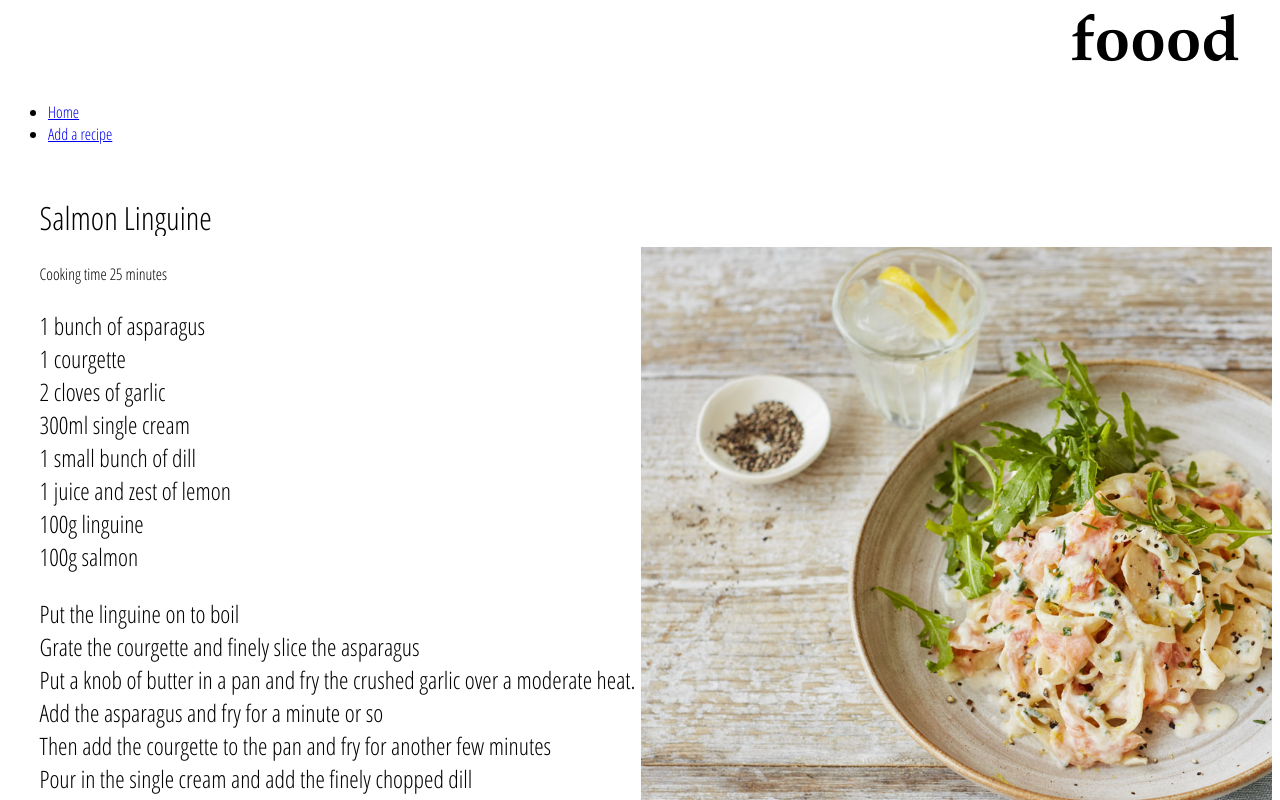
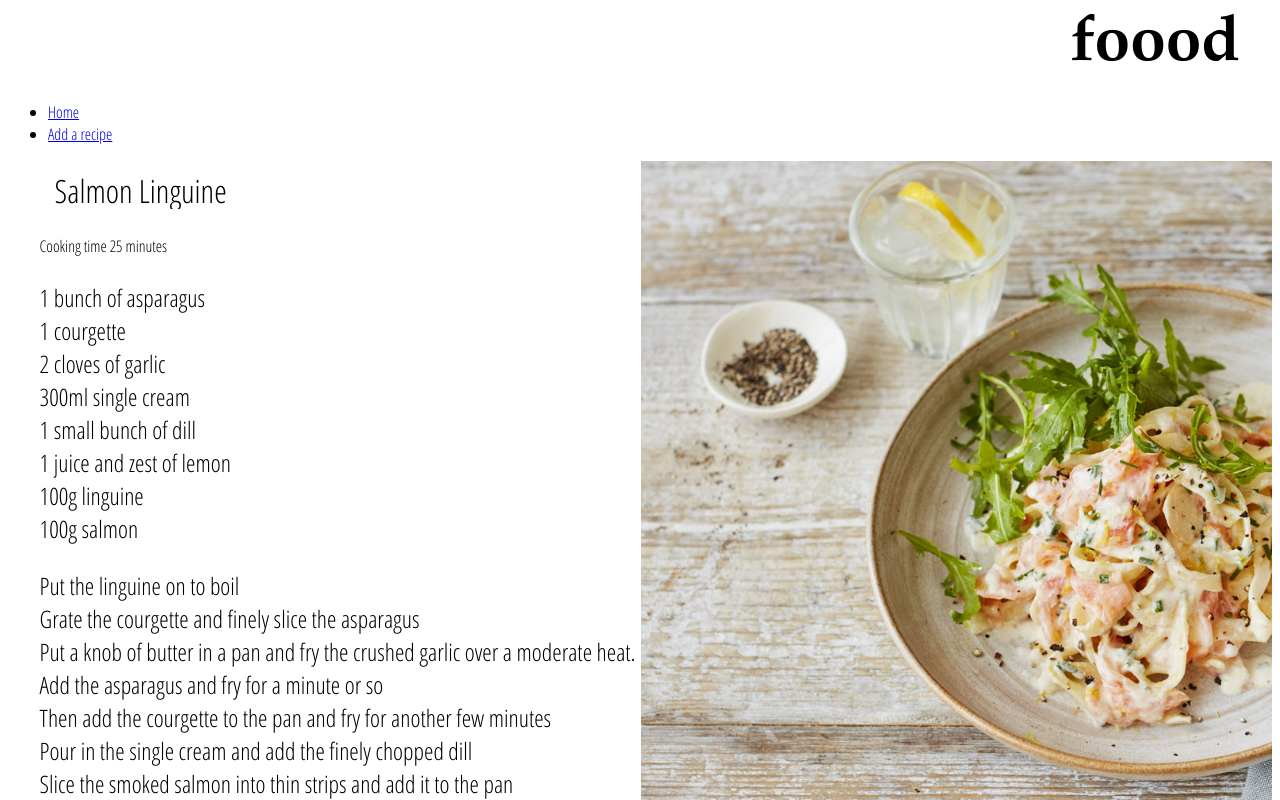
Before and after one commit to edpe/foood, a React (Create React App) app: page / in a window 1280 px wide. Shown: the top 800 px of the page. Built offline with nearby package versions, Linux system fonts and the light colour scheme.

Commit message:
move menu into article

```diff
--- a/src/components/Home.js
+++ b/src/components/Home.js
@@ -37,6 +37,7 @@ class Home extends Component {
 
     return (
       <div className={styles.wrapper}>
+        <article className={styles.article}>
         <div className={styles.menu}>
           <Menu onChange={this.handleChange}>
             {data.recipes.map(recipe => (
@@ -46,7 +47,6 @@ class Home extends Component {
             ))}
           </Menu>
         </div>
-        <article className={styles.article}>
           <p>Cooking time {selectedRecipe.cookingTime}</p>
           <ul className={styles.ingredients}>{listIngredients}</ul>
           <ol className={styles.method}>{listMethod}</ol>
--- a/src/components/Home.module.css
+++ b/src/components/Home.module.css
@@ -1,20 +1,16 @@
 body {
   font-family: 'Open Sans Condensed', sans-serif;
 }
-
 
 .wrapper {
   display: grid;
   height: 100%;
   grid-template-columns: 1fr 1fr;
-  grid-template-rows: .1fr .1fr 1fr .1fr;
+  grid-template-rows: .1fr 1fr .1fr;
   grid-gap: 1px 1px;
-  grid-template-areas:  'header header'
-                        'menu menu'
-                        'article aside'
+  grid-template-areas:  'article aside'
                         'footer footer';
 }
-
 
 .main {
   flex: 1;
```
